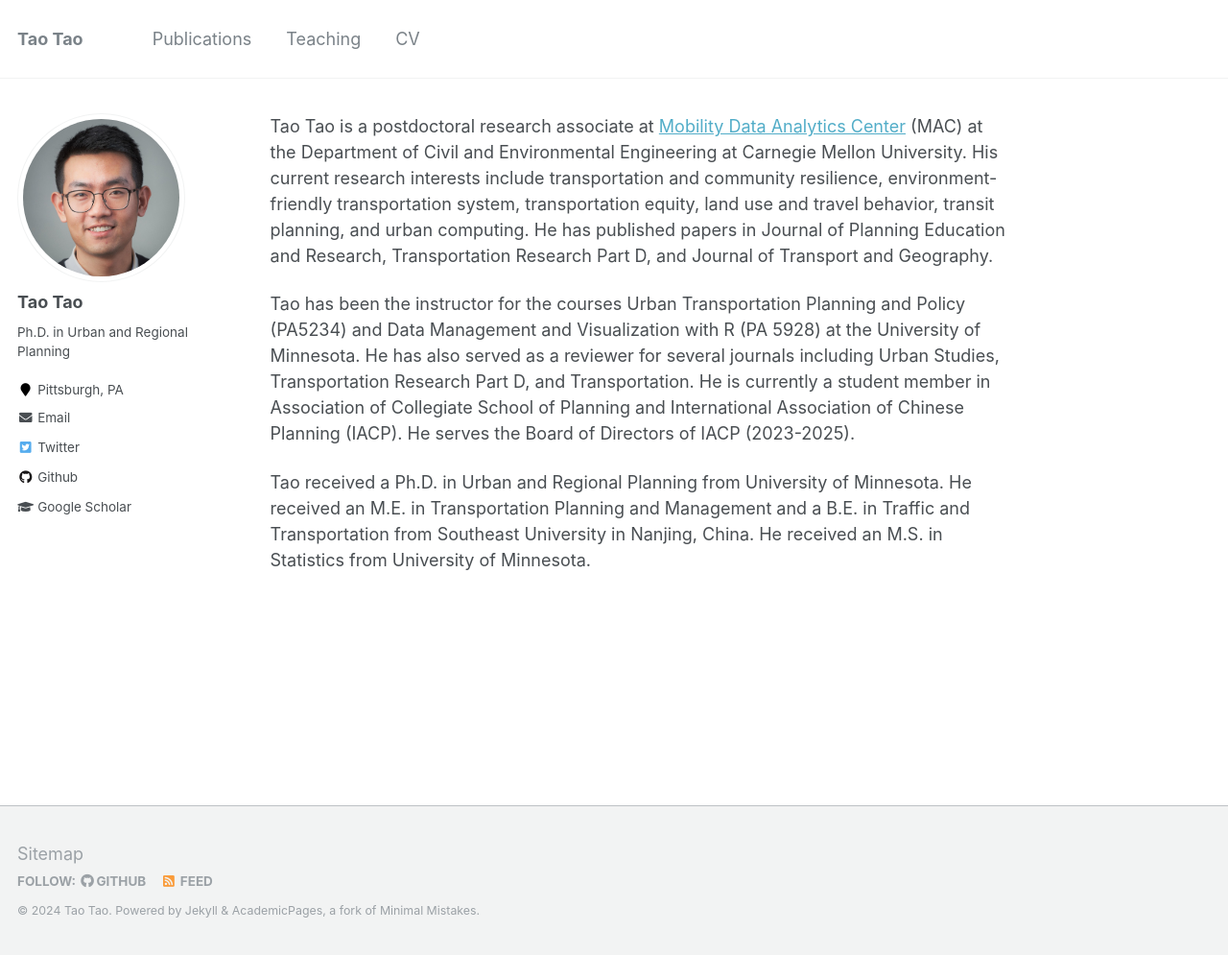
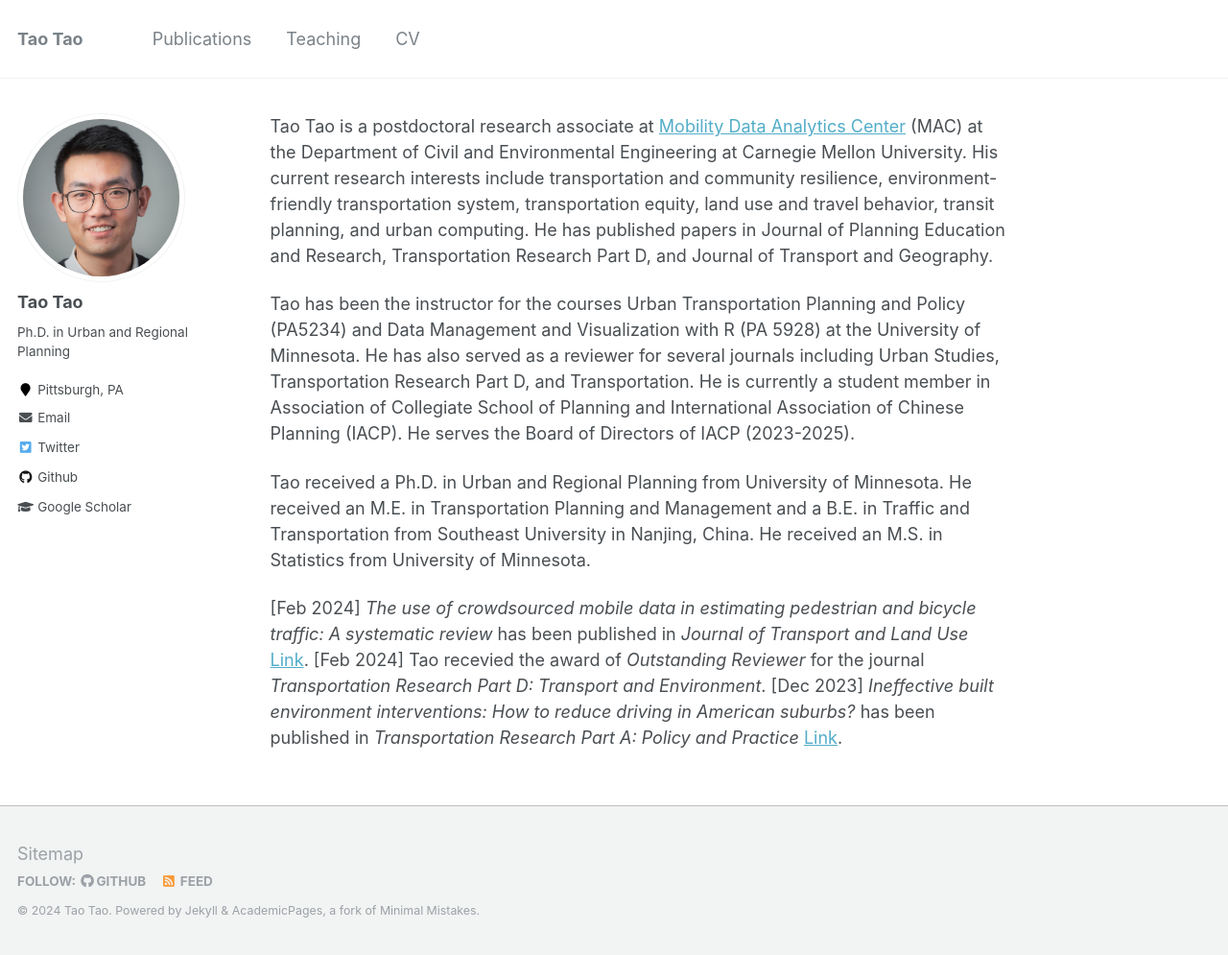
Before and after one commit to vtao1989/blog, a Jekyll site: the page built from _pages/about.md, in a window 1280 px wide and 995 px high. Shown: the whole window at 96% size. Built offline with Jekyll 4.4.1, drawn with Linux system fonts in a browser that asks for light colours.

Commit message:
Update about.md with recent publications and awards

```diff
--- a/_pages/about.md
+++ b/_pages/about.md
@@ -13,3 +13,7 @@ Tao Tao is a postdoctoral research associate at [Mobility Data Analytics Center]
 Tao has been the instructor for the courses Urban Transportation Planning and Policy (PA5234) and Data Management and Visualization with R (PA 5928) at the University of Minnesota.  He has also served as a reviewer for several journals including Urban Studies, Transportation Research Part D, and Transportation.  He is currently a student member in Association of Collegiate School of Planning and International Association of Chinese Planning (IACP).  He serves the Board of Directors of IACP (2023-2025).
 
 Tao received a Ph.D. in Urban and Regional Planning from University of Minnesota. He received an M.E. in Transportation Planning and Management and a B.E. in Traffic and Transportation from Southeast University in Nanjing, China. He received an M.S. in Statistics from University of Minnesota.
+
+[Feb 2024] *The use of crowdsourced mobile data in estimating pedestrian and bicycle traffic: A systematic review* has been published in *Journal of Transport and Land Use* [Link](https://doi.org/10.5198/jtlu.2024.2315).
+[Feb 2024] Tao recevied the award of *Outstanding Reviewer* for the journal *Transportation Research Part D: Transport and Environment*.
+[Dec 2023] *Ineffective built environment interventions: How to reduce driving in American suburbs?* has been published in *Transportation Research Part A: Policy and Practice* [Link](https://doi.org/10.1016/j.tra.2023.103924).
```
Also changed, not shown: 3 other files.
